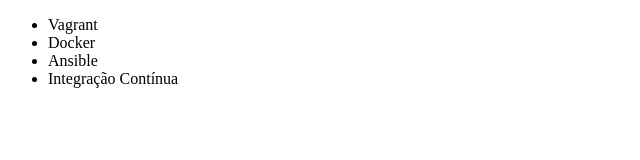
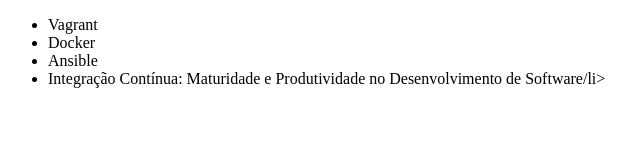
Before and after one commit to Rafael-Albano/Treinamento_Git_Alura, a plain HTML site: page index.html in a window 1280 px wide. Shown: the whole page, without its empty margins (0-640 px from the left). Drawn offline with Linux system fonts and the light colour scheme.

Commit message:
Refatorando linha da lista de curso

```diff
--- a/index.html
+++ b/index.html
@@ -9,7 +9,7 @@
         <li>Vagrant</li>
         <li>Docker</li>
         <li>Ansible</li>
-        <li>Integração Contínua</li>
+        <li>Integração Contínua: Maturidade e Produtividade no Desenvolvimento de Software/li>
     </ul>
 </body>
 </html>
```
